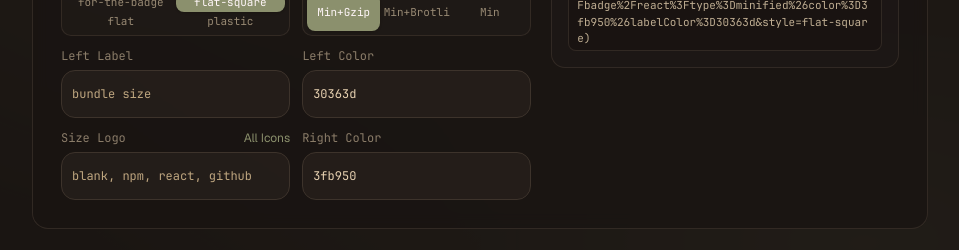
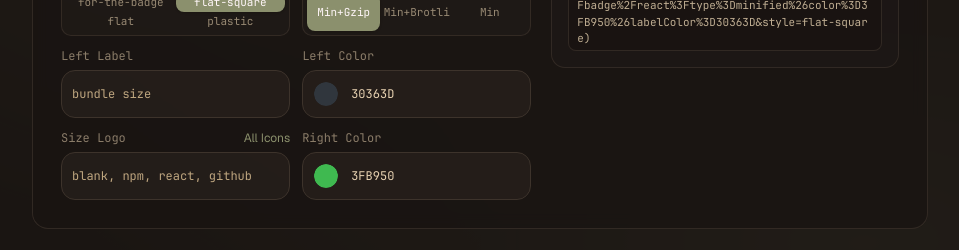
Before and after one commit to berkinory/SizePanic, a React (Vite) app in the folder apps/web/: page /badges in a window 1280 px wide. Shown: the part 317-567 px from the top of the page, without its empty margins (160-1119 px from the left). Built offline with nearby package versions, Linux system fonts and the light colour scheme; no server answers.

Commit message:
Enhance badge color selection: Add color picker inputs and improve hex input formatting

```diff
--- a/apps/web/src/routes/badges.tsx
+++ b/apps/web/src/routes/badges.tsx
@@ -17,6 +17,27 @@ type BadgeMetric = "minified" | "brotli" | "min";
 const API_BASE = "https://api.sizepanic.com";
 const SHIELDS_BASE = "https://img.shields.io/endpoint";
 
+function toColorPickerValue(value: string, fallback: string): string {
+  const cleaned = value.trim().replace(/^#/, "").toLowerCase();
+  if (/^[0-9a-f]{6}$/.test(cleaned)) return `#${cleaned}`;
+  if (/^[0-9a-f]{3}$/.test(cleaned)) {
+    return `#${cleaned
+      .split("")
+      .map((char) => `${char}${char}`)
+      .join("")}`;
+  }
+  return fallback;
+}
+
+function formatHexInput(value: string): string {
+  const trimmed = value.trim();
+  const maybeHex = trimmed.replace(/^#/, "");
+  if (/^[0-9a-fA-F]{3}$/.test(maybeHex) || /^[0-9a-fA-F]{6}$/.test(maybeHex)) {
+    return maybeHex.toUpperCase();
+  }
+  return trimmed;
+}
+
 function BadgeGeneratorPage() {
   const [packageName, setPackageName] = useState("react");
   const [debouncedPackageName, setDebouncedPackageName] = useState("react");
@@ -24,8 +45,8 @@ function BadgeGeneratorPage() {
   const [badgeMetric, setBadgeMetric] = useState<BadgeMetric>("minified");
   const [logo, setLogo] = useState("");
   const [badgeLabel, setBadgeLabel] = useState("");
-  const [badgeColor, setBadgeColor] = useState("3fb950");
-  const [badgeLabelColor, setBadgeLabelColor] = useState("30363d");
+  const [badgeColor, setBadgeColor] = useState("3FB950");
+  const [badgeLabelColor, setBadgeLabelColor] = useState("30363D");
 
   useEffect(() => {
     const timeout = setTimeout(() => {
@@ -208,12 +229,25 @@ function BadgeGeneratorPage() {
                   <span className="mb-1.5 block font-mono text-xs text-foreground/55">
                     Left Color
                   </span>
+                  <div className="relative">
+                    <input
+                      type="color"
+                      value={toColorPickerValue(badgeLabelColor, "#30363d")}
+                      onChange={(event) =>
+                        setBadgeLabelColor(event.target.value.slice(1).toUpperCase())
+                      }
+                      className="absolute left-3 top-1/2 h-6 w-6 -translate-y-1/2 cursor-pointer appearance-none rounded-full border-0 bg-transparent p-0 [&::-webkit-color-swatch-wrapper]:p-0 [&::-webkit-color-swatch]:rounded-full [&::-webkit-color-swatch]:border-0 [&::-moz-color-swatch]:rounded-full [&::-moz-color-swatch]:border-0"
+                      aria-label="Pick left badge color"
+                    />
                     <Input
                       value={badgeLabelColor}
-                    onChange={(event) => setBadgeLabelColor(event.target.value)}
+                      onChange={(event) =>
+                        setBadgeLabelColor(formatHexInput(event.target.value))
+                      }
                       placeholder="30363d or black"
-                    className="h-12 rounded-xl font-mono"
+                      className="h-12 rounded-xl pl-12 font-mono"
                     />
+                  </div>
                 </label>
 
                 <label>
@@ -242,12 +276,25 @@ function BadgeGeneratorPage() {
                   <span className="mb-1.5 block font-mono text-xs text-foreground/55">
                     Right Color
                   </span>
+                  <div className="relative">
+                    <input
+                      type="color"
+                      value={toColorPickerValue(badgeColor, "#3fb950")}
+                      onChange={(event) =>
+                        setBadgeColor(event.target.value.slice(1).toUpperCase())
+                      }
+                      className="absolute left-3 top-1/2 h-6 w-6 -translate-y-1/2 cursor-pointer appearance-none rounded-full border-0 bg-transparent p-0 [&::-webkit-color-swatch-wrapper]:p-0 [&::-webkit-color-swatch]:rounded-full [&::-webkit-color-swatch]:border-0 [&::-moz-color-swatch]:rounded-full [&::-moz-color-swatch]:border-0"
+                      aria-label="Pick right badge color"
+                    />
                     <Input
                       value={badgeColor}
-                    onChange={(event) => setBadgeColor(event.target.value)}
+                      onChange={(event) =>
+                        setBadgeColor(formatHexInput(event.target.value))
+                      }
                       placeholder="3fb950 or brightgreen"
-                    className="h-12 rounded-xl font-mono"
+                      className="h-12 rounded-xl pl-12 font-mono"
                     />
+                  </div>
                 </label>
               </div>
             </section>
```
Lines whose indentation alone changed are shown as unchanged.
